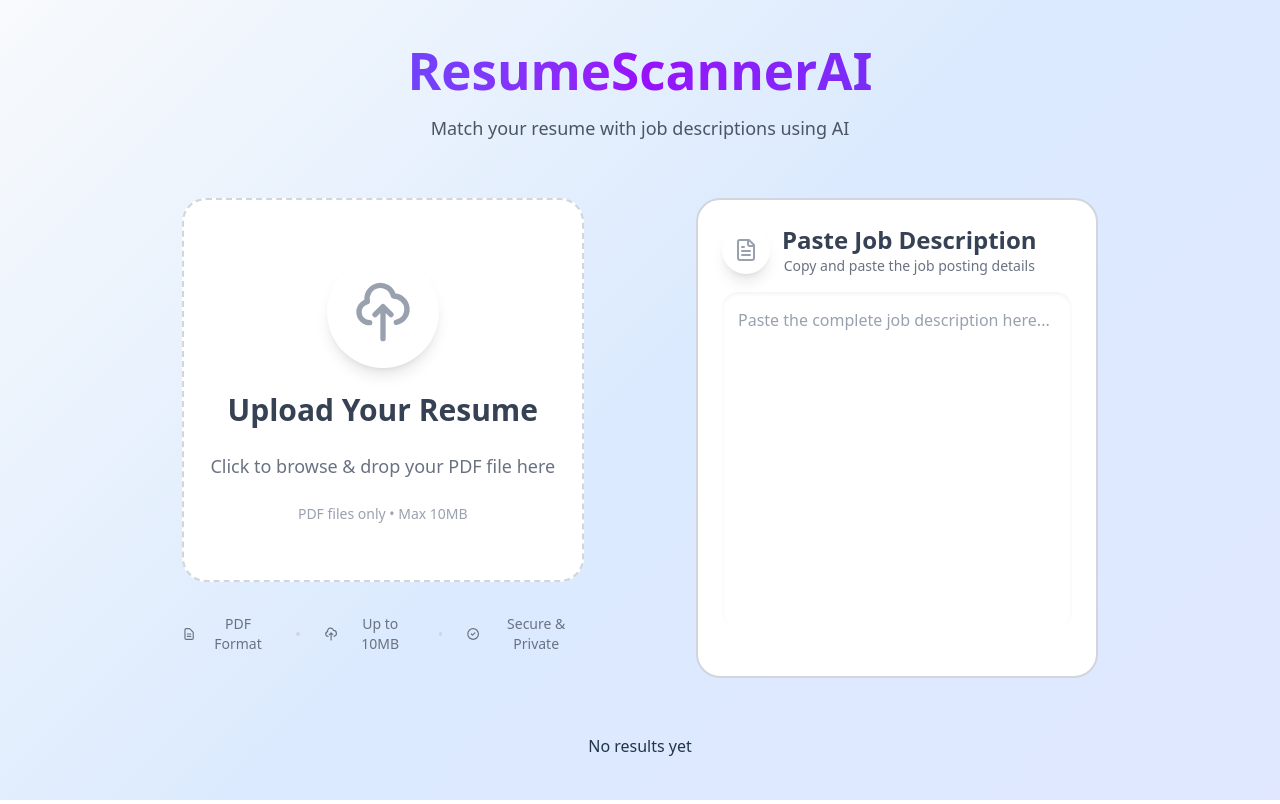
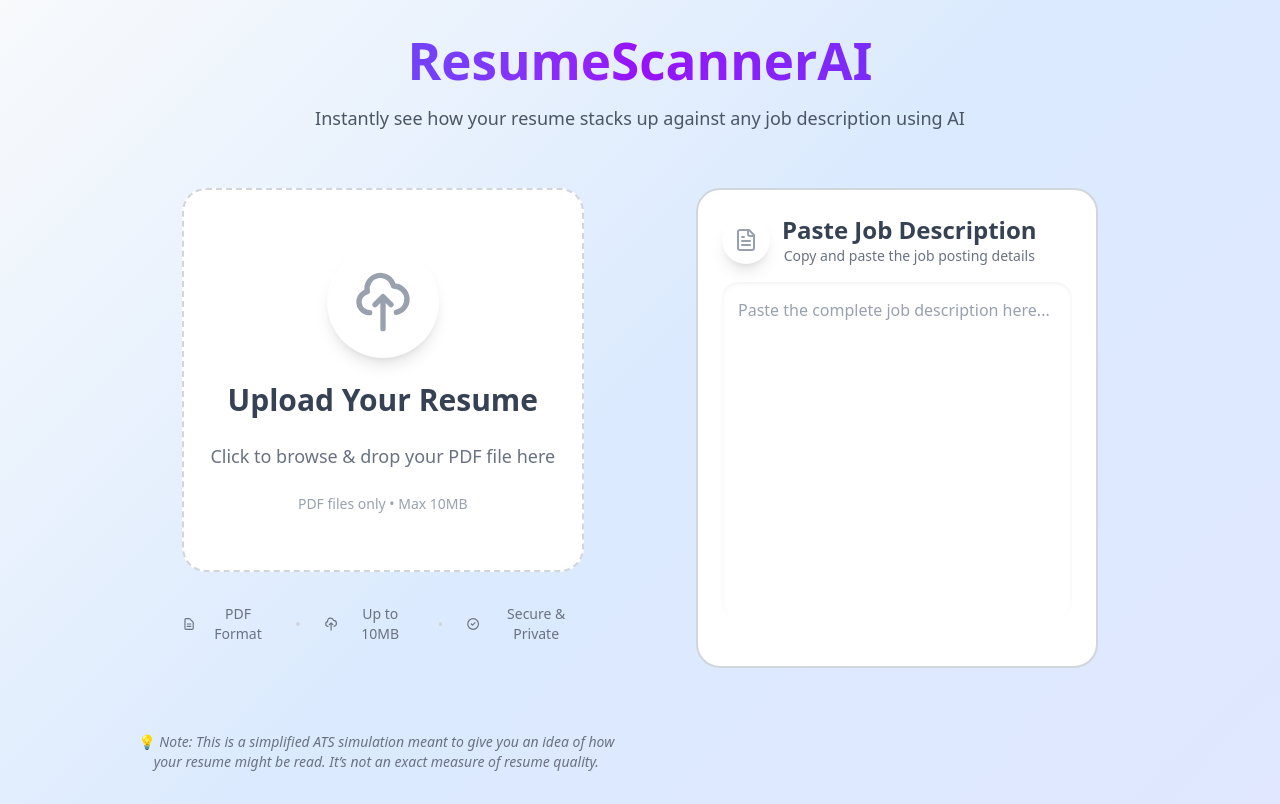
Before and after one commit to oriohayon15/ResumeScannerAI, a React (Vite) app in the folder client/: page / in a window 1280 px wide. Built offline with nearby package versions, Linux system fonts and the light colour scheme.

Commit message:
Made some minor tweaks to design

```diff
--- a/client/src/App.jsx
+++ b/client/src/App.jsx
@@ -13,7 +13,7 @@ function App() {
     <>
       <div >
       <h1 className="mb-4 text-center text-5xl font-bold bg-gradient-to-r from-blue-600 via-purple-600 to-indigo-600 bg-clip-text text-transparent">ResumeScannerAI</h1>
-      <p className="text-gray-600 text-lg">Match your resume with job descriptions using AI</p>
+      <p className="text-gray-600 text-lg">Instantly see how your resume stacks up against any job description using AI</p>
       <div className='flex'>
           <div className='w-1/2 p-6'>
             <ResumeUpload jobDescription={jobDescription} onResult={setResult} />
@@ -23,6 +23,7 @@ function App() {
           </div>
       </div>
       <div>
+            <p className="mt-2 text-sm text-gray-500 italic max-w-prose">💡 Note: This is a simplified ATS simulation meant to give you an idea of how your resume might be read. It’s not an exact measure of resume quality. </p>
             <ScoreResults results={result} />
           </div>
       </div>
--- a/client/src/components/scoreResults.jsx
+++ b/client/src/components/scoreResults.jsx
@@ -1,7 +1,7 @@
 import React from 'react';
 
 const ScoreResults = ({ results }) => {
-  if (!results) return <div>No results yet</div>;
+  if (!results) return <div></div>;
 
   // 1) Extract score
   let numeric =
```
